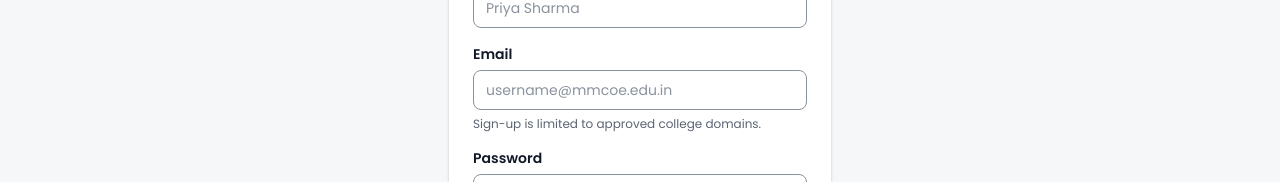
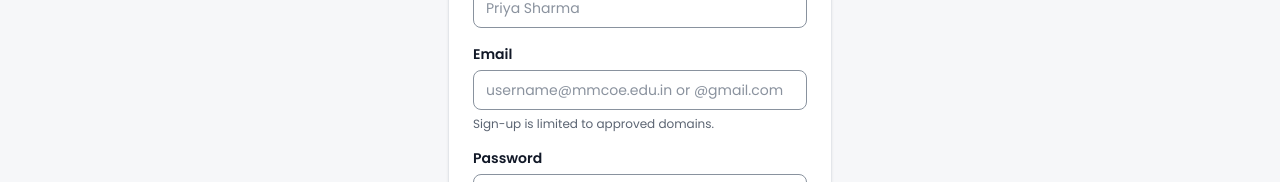
Before and after one commit to MShreyash09/ScholarBase, a React (Vite) app in the folder frontend/: page /signup in a window 1280 px wide. Shown: the part 322-504 px from the top of the page. Built offline with nearby package versions, Linux system fonts and the light colour scheme; no server answers.

Commit message:
@gmail.com account creation added

```diff
--- a/frontend/src/routes/pages/SignupPage.tsx
+++ b/frontend/src/routes/pages/SignupPage.tsx
@@ -19,8 +19,8 @@ export function SignupPage() {
     setError(null);
     setIsSubmitting(true);
 
-    if (!email.endsWith("@mmcoe.edu.in")) {
-      setError("Only @mmcoe.edu.in emails are allowed.");
+    if (!email.endsWith("@mmcoe.edu.in") && !email.endsWith("@gmail.com")) {
+      setError("Only @mmcoe.edu.in and @gmail.com emails are allowed.");
       setIsSubmitting(false);
       return;
     }
@@ -112,8 +112,8 @@ export function SignupPage() {
               name="email"
               type="email"
               autoComplete="email"
-              placeholder="username@mmcoe.edu.in"
-              hint="Sign-up is limited to approved college domains."
+              placeholder="username@mmcoe.edu.in or @gmail.com"
+              hint="Sign-up is limited to approved domains."
               value={email}
               onChange={(e) => setEmail(e.target.value)}
               required
```
Also changed, not shown: 1 other file (tests, documents, lock files or other folders).
